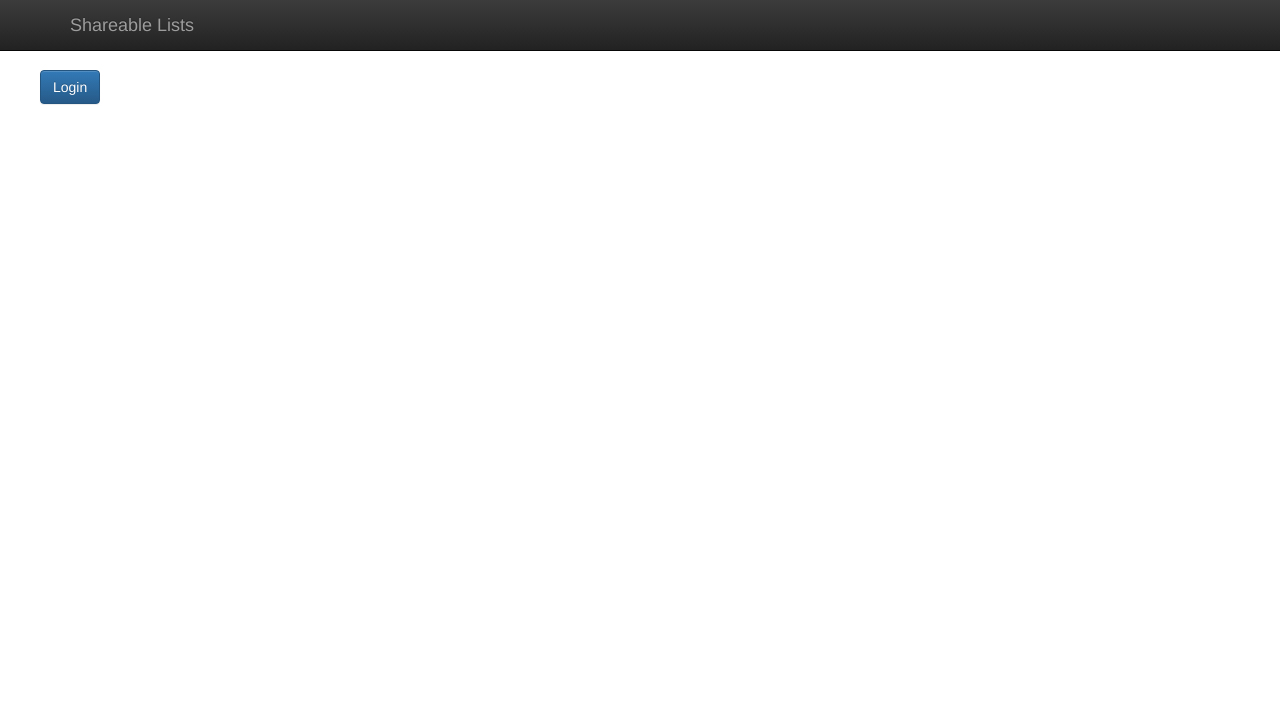
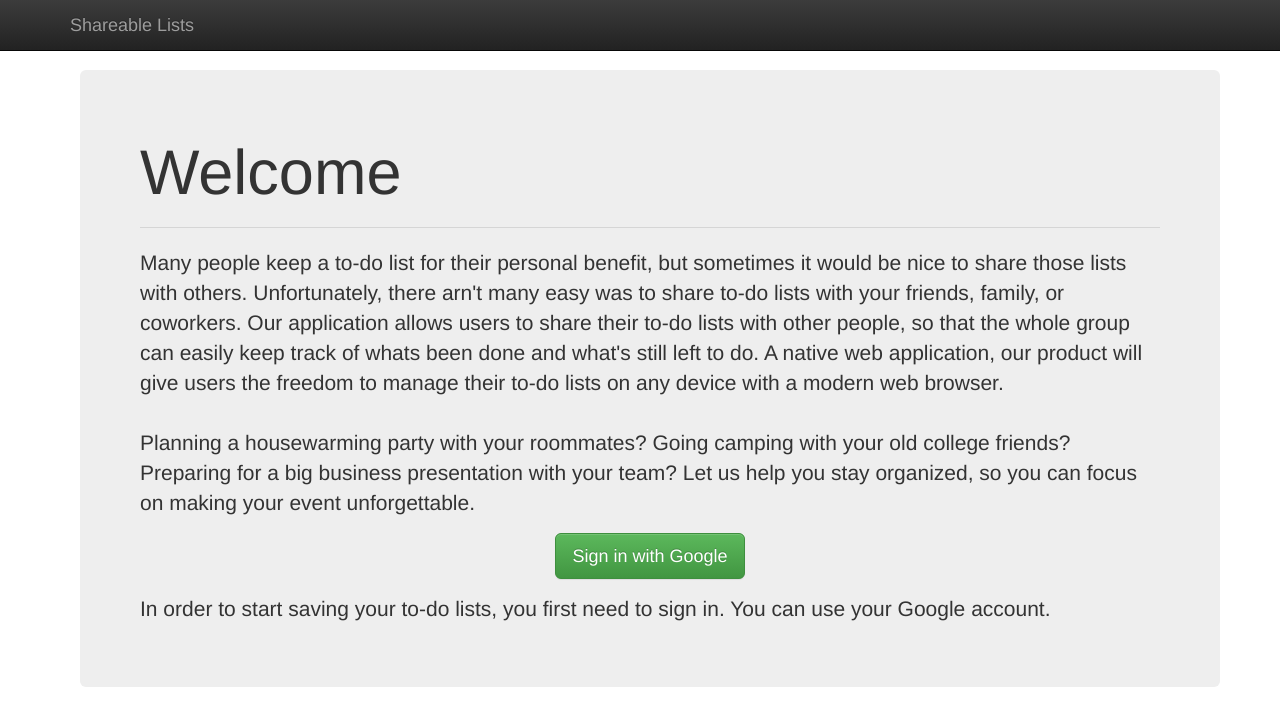
Before and after one commit to shellajt/CSSE480-SharableLists, a Python web app: template templates/login.html in a window 1280 px wide. Shown: the top 726 px of the page. Run offline with Jinja, Linux system fonts and the light colour scheme; the template is opened without the code that fills it: most values are stand-ins (such as "Sample title", 1, 10 or a date in 2020); some libraries are stand-ins or nearby versions.

Commit message:
rewrote login page
Sucks less. Looks decent, has usefull information

```diff
--- a/static/stylesheets/style.css
+++ b/static/stylesheets/style.css
@@ -1,4 +1,3 @@
-/* Add CSS rules here. */
 
 /*
 body {
@@ -22,3 +21,7 @@ th {
 td.edit-actions {
 	width: 70px;
 }
+
+#login {
+	text-align: center;
+}
--- a/templates/login.html
+++ b/templates/login.html
@@ -1,4 +1,32 @@
-{% extends "templates/base_page.html" %} {% block content %}
-<a id="login-a" href="{{ login_url }}"><button type="button"
-		class="btn btn-primary">Login</button></a>
+{% extends "templates/base_page.html" %}
+{% block content %}
+<div class="container">
+  <div class="jumbotron">
+    <h1>Welcome</h1>
+    	<hr>
+		<p>
+			Many people keep a to-do list for their personal benefit, but sometimes it would be nice to share those lists with others.
+			Unfortunately, there arn't many easy was to share to-do lists with your friends, family, or coworkers. Our application allows
+			users to share their to-do lists with other people, so that the whole group can easily keep track of whats been done and what's
+			still left to do. A native web application, our product will give users the freedom to manage their to-do lists on any device
+			with a modern web browser.
+			<br>
+			<br>
+			Planning a housewarming party with your roommates? Going camping with your old college friends? Preparing for a big business
+			presentation with your team? Let us help you stay organized, so you can focus on making your event unforgettable.
+		</p>
+
+
+		<p>
+			<div id="login">
+				<a id="login-btn" href="{{ login_url }}" class="btn btn-lg btn-success">Sign in with Google</a>
+			</div>
+		</p>
+
+		<p>
+		In order to start saving your to-do lists, you first need to sign in. You can use your Google account.
+		</p>
+
+  </div>
+</div>
 {% endblock %}
```
